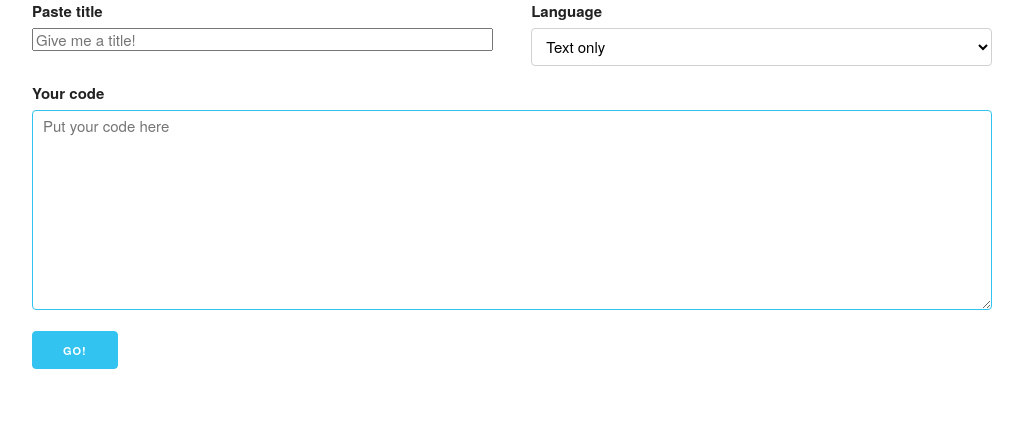
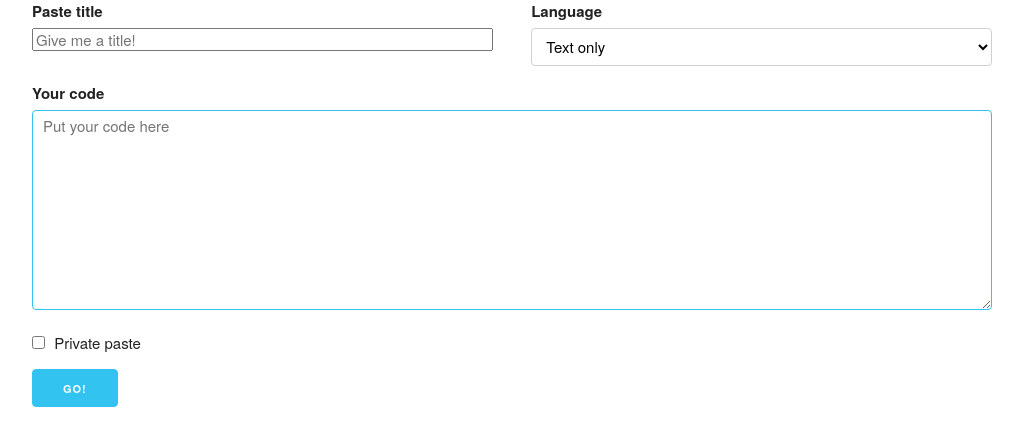
Before and after one commit to Thooms/PPaste, a Flask app: page / in a window 1280 px wide. Shown: the part 197-643 px from the top of the page, without its empty margins (128-1151 px from the left). Run offline with Flask 2, Linux system fonts and the light colour scheme; some libraries are stand-ins or nearby versions.

Commit message:
Fix #2: allow some pastes to be private

```diff
--- a/main.py
+++ b/main.py
@@ -106,12 +106,16 @@ def fetch_paste(name):
 
 @check_pastes_directory
 def fetch_pastes_list():
-    '''Fetch the list of pastes.'''
+    '''Fetch the list of pastes. Does not return the private pastes.
+    Please not that pastes that do not include the is_private flag are
+    considered public by default.
+    '''
 
-    return (
-        fetch_paste(f)
-        for f in os.listdir(PASTE_LOCATION)
+    return filter(
+        lambda paste: not paste.get('is_private'),
+        (fetch_paste(f) for f in os.listdir(PASTE_LOCATION))
     )
+
 
 
 def highlight_paste(paste):
@@ -135,6 +139,7 @@ def submit():
         'title': request.form.get('title'),
         'content': request.form.get('pastecontent'),
         'hl_alias': request.form.get('hl'),
+        'is_private': True if request.form.get('privatepaste') else False,
         'name': rand_name()
     }
 
--- a/templates/home.html
+++ b/templates/home.html
@@ -26,6 +26,10 @@
     <label for="content">Your code</label>
     <textarea class="u-full-width" name="pastecontent" placeholder="Put your code here" id="content" autofocus style="min-height: 200px;"></textarea>
 
+    <label>
+      <input type="checkbox" name="privatepaste" value="true">
+      <span class="label-body">Private paste</span>
+    </label>
     <input class="button-primary" type="submit" value="Go!">
   </form>
 </div>
--- a/templates/paste.html
+++ b/templates/paste.html
@@ -1,6 +1,9 @@
 {% extends 'base.html' %}
 
-{% block title %}{{ paste['title'] }} {% endblock %}
+{% block title %}
+{{ paste['title'] }}
+{% if paste['is_private'] %}<small class="u-pull-right">[PRIVATE]</small>{% endif%}
+{% endblock %}
 
 {% block additional_css %}
 <style>{{ css }}</style>
```
